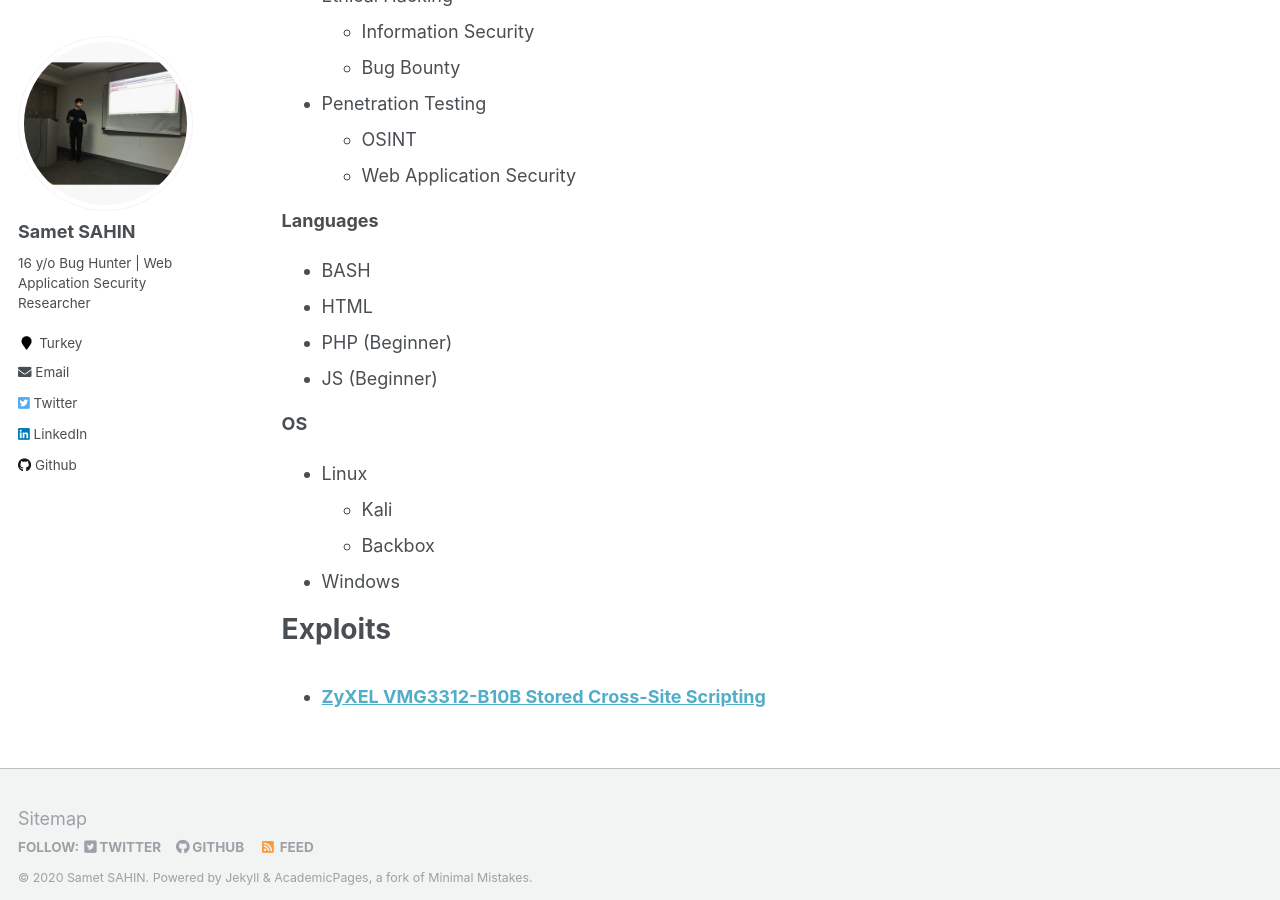
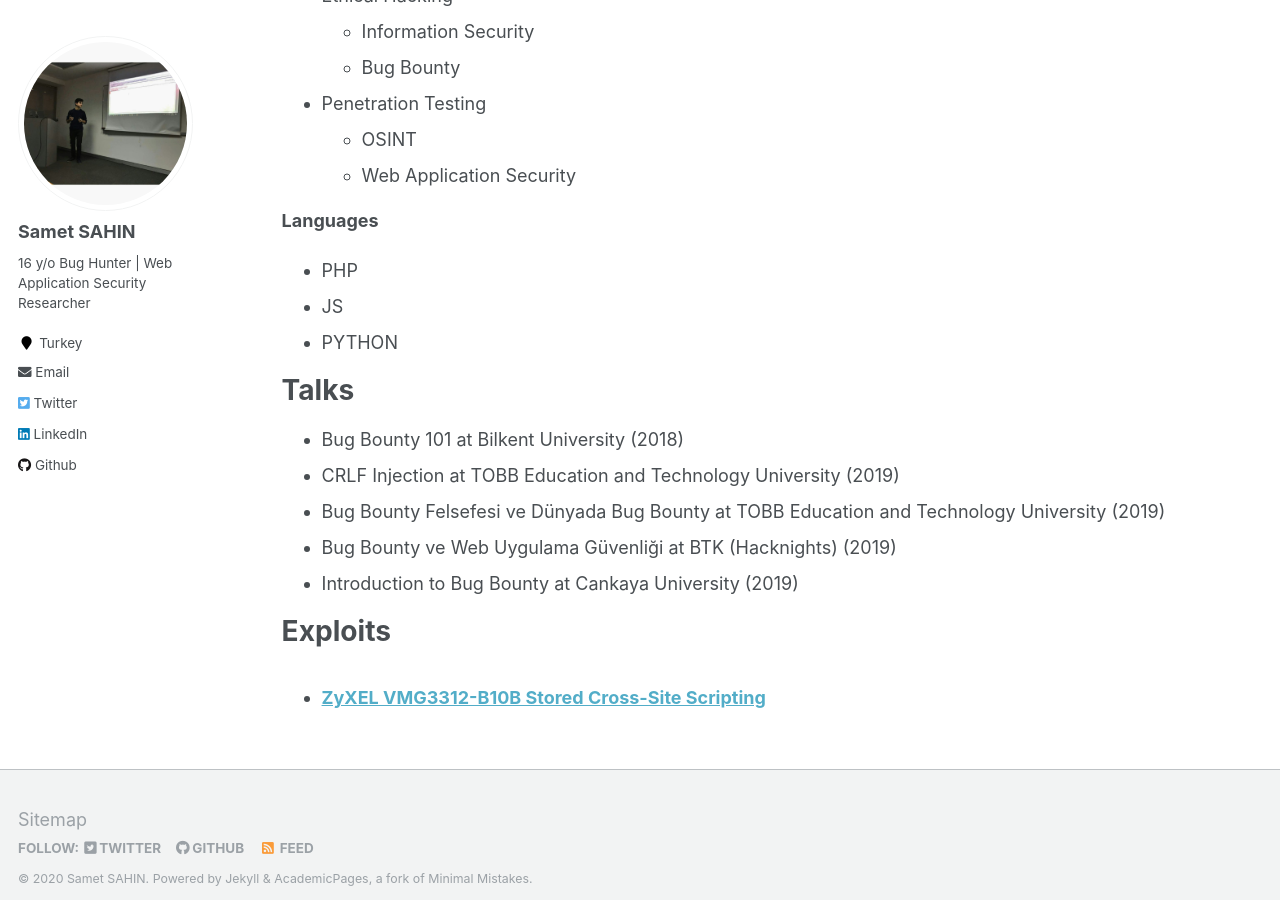
Before and after one commit to sametsahinnet/netwebsite, a Jekyll site: the page built from _pages/cv.md, in a window 1280 px wide and 900 px high, scrolled down 687 px. Built offline with Jekyll 4.4.1, drawn with Linux system fonts in a browser that asks for light colours; some of the changed text lies outside the part shown.

Commit message:
Update cv.md

```diff
--- a/_pages/cv.md
+++ b/_pages/cv.md
@@ -46,18 +46,18 @@ Skills
   * Web Application Security
 
 **Languages**
-* BASH
-* HTML
-* PHP (Beginner)
-* JS (Beginner)
-
-**OS**
-* Linux
-  * Kali
-  * Backbox
-* Windows
+* PHP
+* JS
+* PYTHON
 
 
+Talks
+======
+* Bug Bounty 101 at Bilkent University (2018)
+* CRLF Injection at TOBB Education and Technology University (2019)
+* Bug Bounty Felsefesi ve Dünyada Bug Bounty at TOBB Education and Technology University (2019)
+* Bug Bounty ve Web Uygulama Güvenliği at BTK (Hacknights) (2019)
+* Introduction to Bug Bounty at Cankaya University (2019)
 
 
 
```
Also changed, not shown: other parts of _pages/cv.md (+1 -1 lines).
